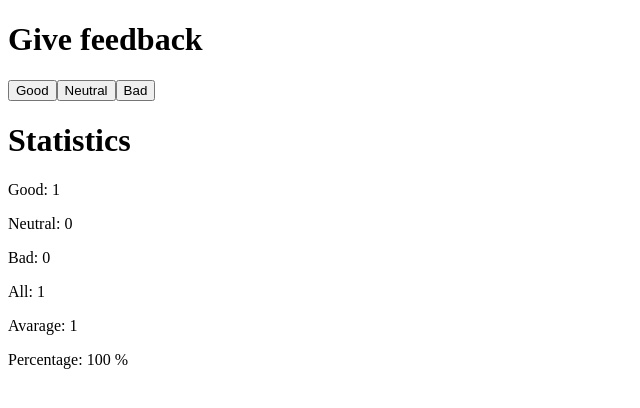
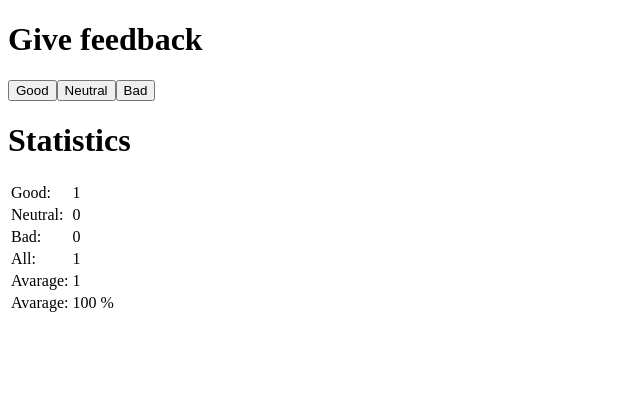
Before and after one commit to SagaRudolphi/FullStackOpen2022, a React (Create React App) app in the folder Part1/unicafe/: page / in a window 1280 px wide. Both pictures are taken after a click on the button "Good". Shown: the top 408 px of the page, without its empty margins (0-640 px from the left). Built offline with nearby package versions, Linux system fonts and the light colour scheme.

Commit message:
1.11: unicafe step6

```diff
--- a/Part1/unicafe/src/App.js
+++ b/Part1/unicafe/src/App.js
@@ -19,14 +19,33 @@ const Statistics = (props) => {
     )
   }
     return (
-      <div>
-        <p>Good: {props.good}</p>
-        <p>Neutral: {props.neutral}</p>
-        <p>Bad: {props.bad}</p>
-        <p>All: {props.allVotes}</p>
-        <p>Avarage: {(props.good - props.bad)/props.allVotes}</p>
-        <p>Percentage: {(props.good / props.allVotes) * 100} % </p>
-      </div>
+
+        <table>
+          <tr>
+          <td>Good:</td>
+          <td>{props.good}</td>
+          </tr>
+          <tr>
+          <td>Neutral:</td>
+          <td>{props.neutral}</td>
+          </tr>
+          <tr>
+          <td>Bad:</td>
+          <td>{props.bad}</td>
+          </tr>
+          <tr>
+          <td>All:</td>
+          <td>{props.allVotes}</td>
+          </tr>
+          <tr>
+          <td>Avarage:</td>
+          <td>{(props.good - props.bad)/props.allVotes}</td>
+          </tr>
+          <tr>
+          <td>Avarage:</td>
+          <td>{(props.good / props.allVotes) * 100} %</td>
+          </tr>
+          </table>
     )
 }
 
```
